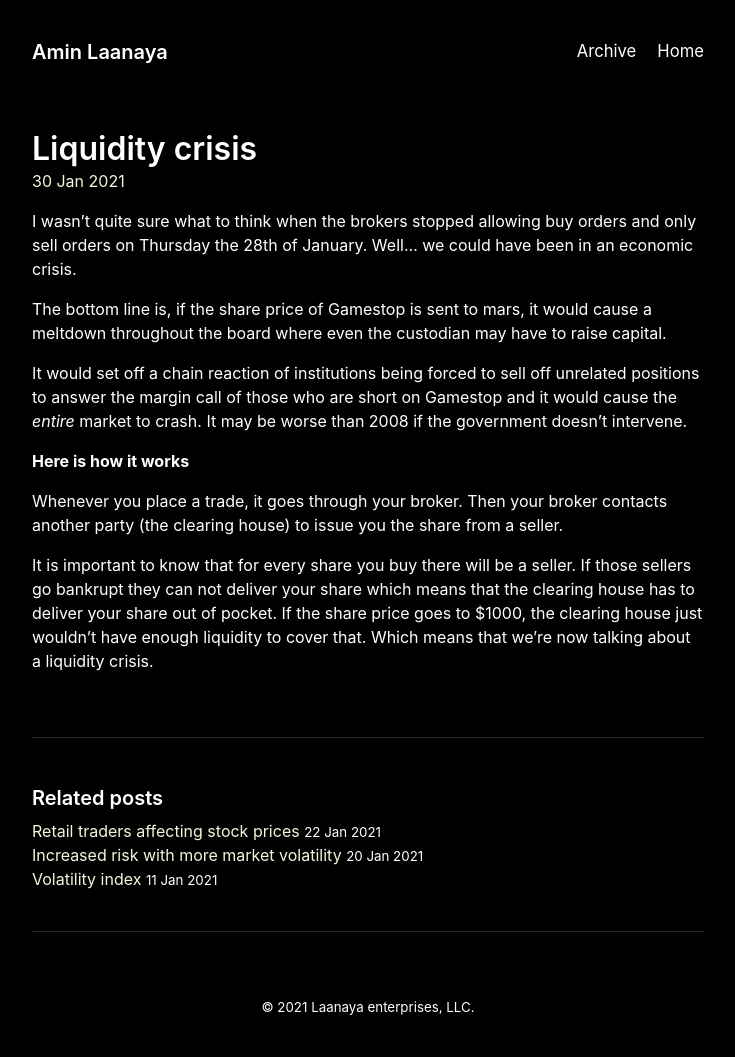
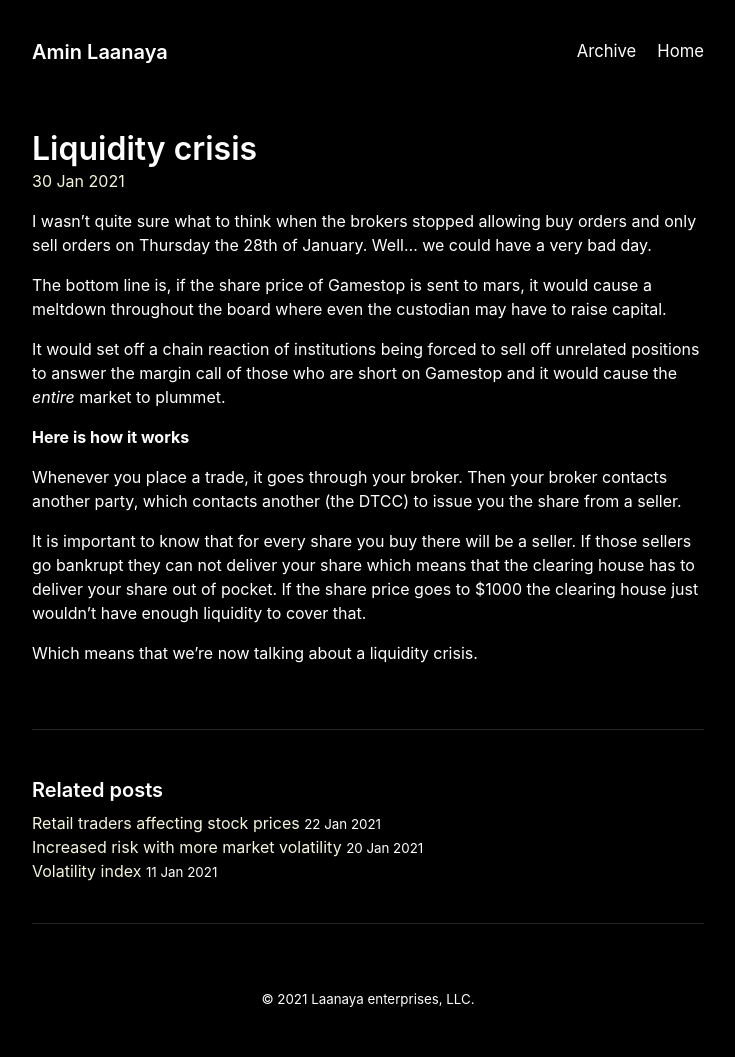
Before and after one commit to Bobcycle/Blog, a Jekyll site: the page built from _posts/2021-01-30-Gamestonk.md, in a window 1280 px wide. Shown: the whole page, without its empty margins (272-1007 px from the left). Built offline with Jekyll 4.4.1, drawn with Linux system fonts in a browser that asks for light colours.

Commit message:
Update 2021-01-30-Gamestonk.md

```diff
--- a/_posts/2021-01-30-Gamestonk.md
+++ b/_posts/2021-01-30-Gamestonk.md
@@ -3,14 +3,16 @@ layout: post
 title: Liquidity crisis
 ---
 
-I wasn't quite sure what to think when the brokers stopped allowing buy orders and only sell orders on Thursday the 28th of January. Well... we could have been in an economic crisis.
+I wasn't quite sure what to think when the brokers stopped allowing buy orders and only sell orders on Thursday the 28th of January. Well... we could have a very bad day.
 
 The bottom line is, if the share price of Gamestop is sent to mars, it would cause a meltdown throughout the board where even the custodian may have to raise capital.
 
-It would set off a chain reaction of institutions being forced to sell off unrelated positions to answer the margin call of those who are short on Gamestop and it would cause the *entire* market to crash. It may be worse than 2008 if the government doesn't intervene.
+It would set off a chain reaction of institutions being forced to sell off unrelated positions to answer the margin call of those who are short on Gamestop and it would cause the *entire* market to plummet.
 
 **Here is how it works**
 
-Whenever you place a trade, it goes through your broker. Then your broker contacts another party (the clearing house) to issue you the share from a seller.
+Whenever you place a trade, it goes through your broker. Then your broker contacts another party, which contacts another (the DTCC) to issue you the share from a seller.
 
-It is important to know that for every share you buy there will be a seller. If those sellers go bankrupt they can not deliver your share which means that the clearing house has to deliver your share out of pocket. If the share price goes to $1000, the clearing house just wouldn't have enough liquidity to cover that. Which means that we're now talking about a liquidity crisis.
+It is important to know that for every share you buy there will be a seller. If those sellers go bankrupt they can not deliver your share which means that the clearing house has to deliver your share out of pocket. If the share price goes to $1000 the clearing house just wouldn't have enough liquidity to cover that.
+
+Which means that we're now talking about a liquidity crisis.
```
